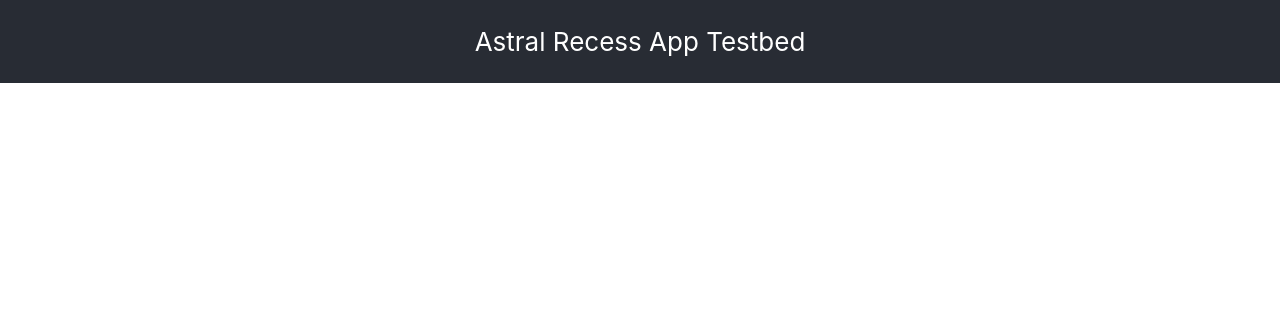
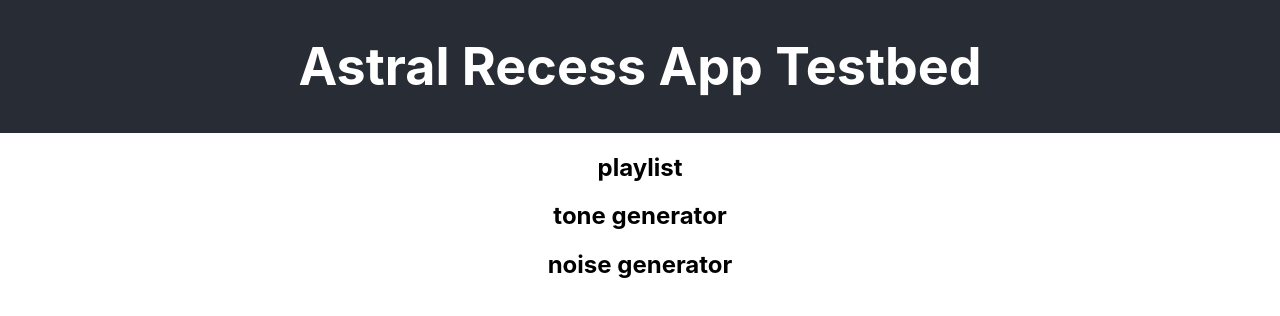
Before and after one commit to patrickmestabrook/astral-recess, a React (Create React App) app: page / in a window 1280 px wide. Shown: the top 316 px of the page. Built offline with nearby package versions, Linux system fonts and the light colour scheme.

Commit message:
Clean up html, add in sections for each bit of functionality

```diff
--- a/src/App.js
+++ b/src/App.js
@@ -5,20 +5,22 @@ import './App.css';
 function App() {
   return (
     <div className="App">
-      <header className="App-header">
-        {/* <img src={logo} className="App-logo" alt="logo" /> */}
-        <p>
+      <header>
+        <h1>
           Astral Recess App Testbed
-        </p>
-        {/* <a
-          className="App-link"
-          href="https://reactjs.org"
-          target="_blank"
-          rel="noopener noreferrer"
-        >
-          Learn React
-        </a> */}
+        </h1>
       </header>
+      <section>
+        <h2>playlist</h2>
+      </section>
+
+      <section>
+        <h2>tone generator</h2>
+      </section>
+
+      <section>
+        <h2>noise generator</h2>
+      </section>
     </div>
   );
 }
```
